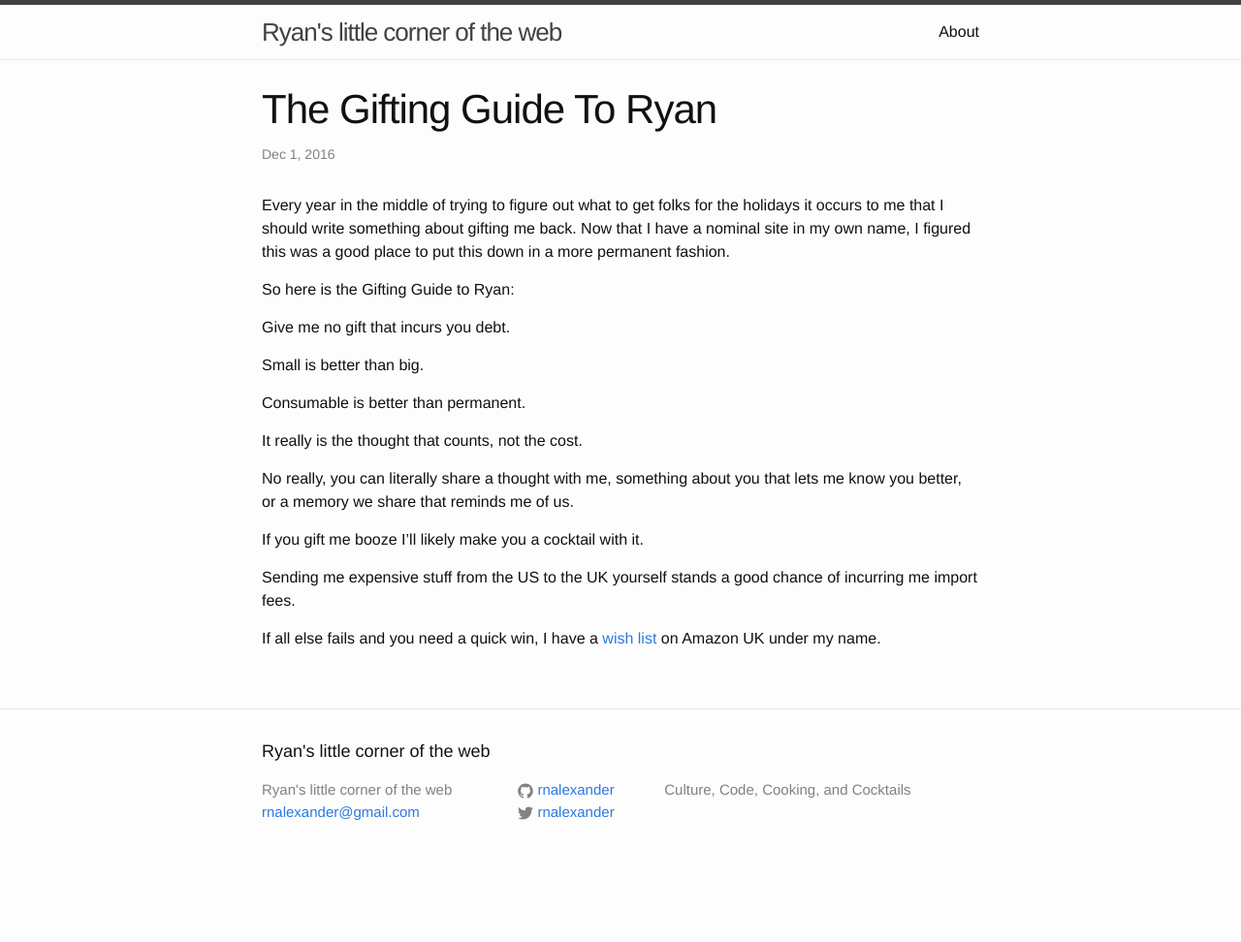
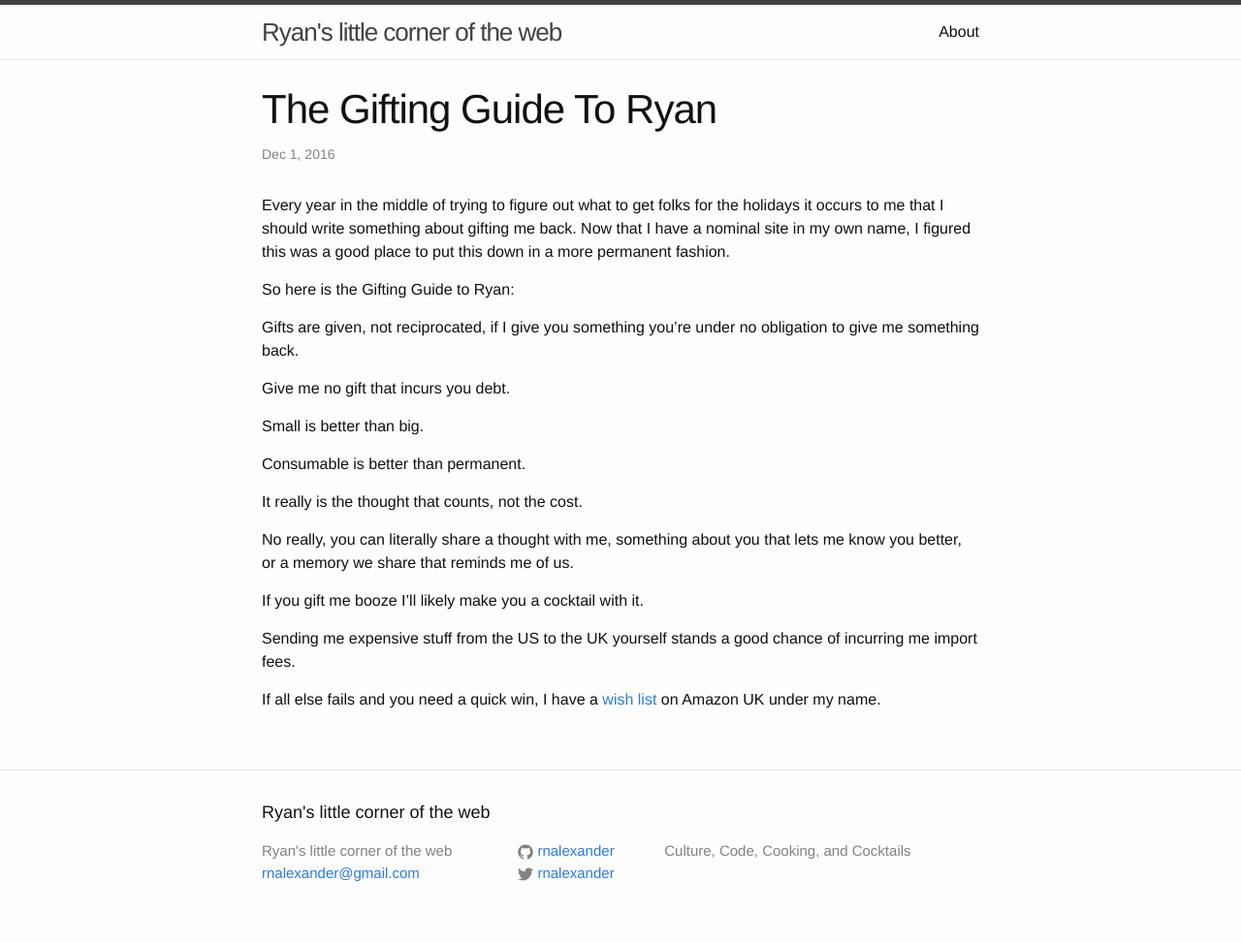
Before and after one commit to rnalexander/rna-site, a Jekyll site: the page built from _posts/2016-12-01-Gifting-Guide-To-Ryan.markdown, in a window 1280 px wide. Shown: the whole page at 97% size. Built offline with Jekyll 4.4.1, drawn with Linux system fonts in a browser that asks for light colours; before the commit the page ends 909 px from its top, so only the background shows below that.

Commit message:
add principal

```diff
--- a/_posts/2016-12-01-Gifting-Guide-To-Ryan.markdown
+++ b/_posts/2016-12-01-Gifting-Guide-To-Ryan.markdown
@@ -8,6 +8,8 @@ tags: [holidays,gifting]
 Every year in the middle of trying to figure out what to get folks for the holidays it occurs to me that I should write something about gifting me back.  Now that I have a nominal site in my own name, I figured this was a good place to put this down in a more permanent fashion.
 
 So here is the Gifting Guide to Ryan:
+
+Gifts are given, not reciprocated, if I give you something you're under no obligation to give me something back.
 
 Give me no gift that incurs you debt.
 
```
